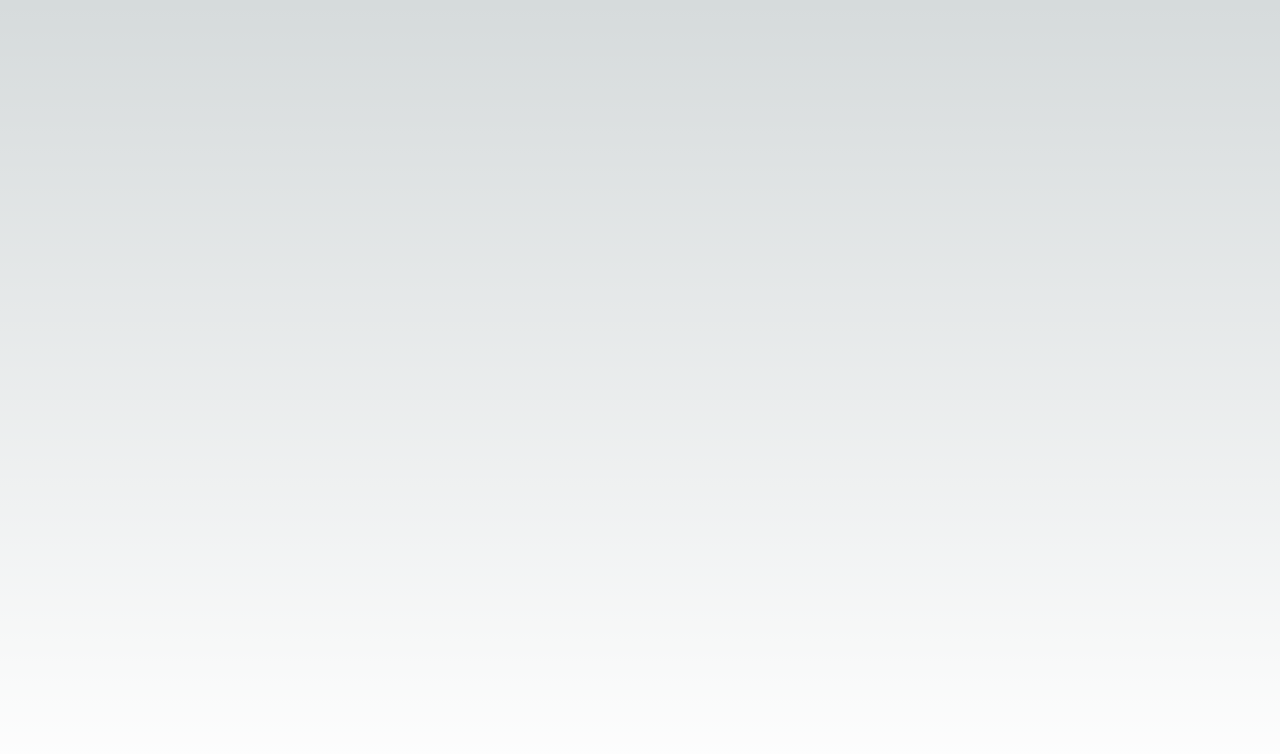
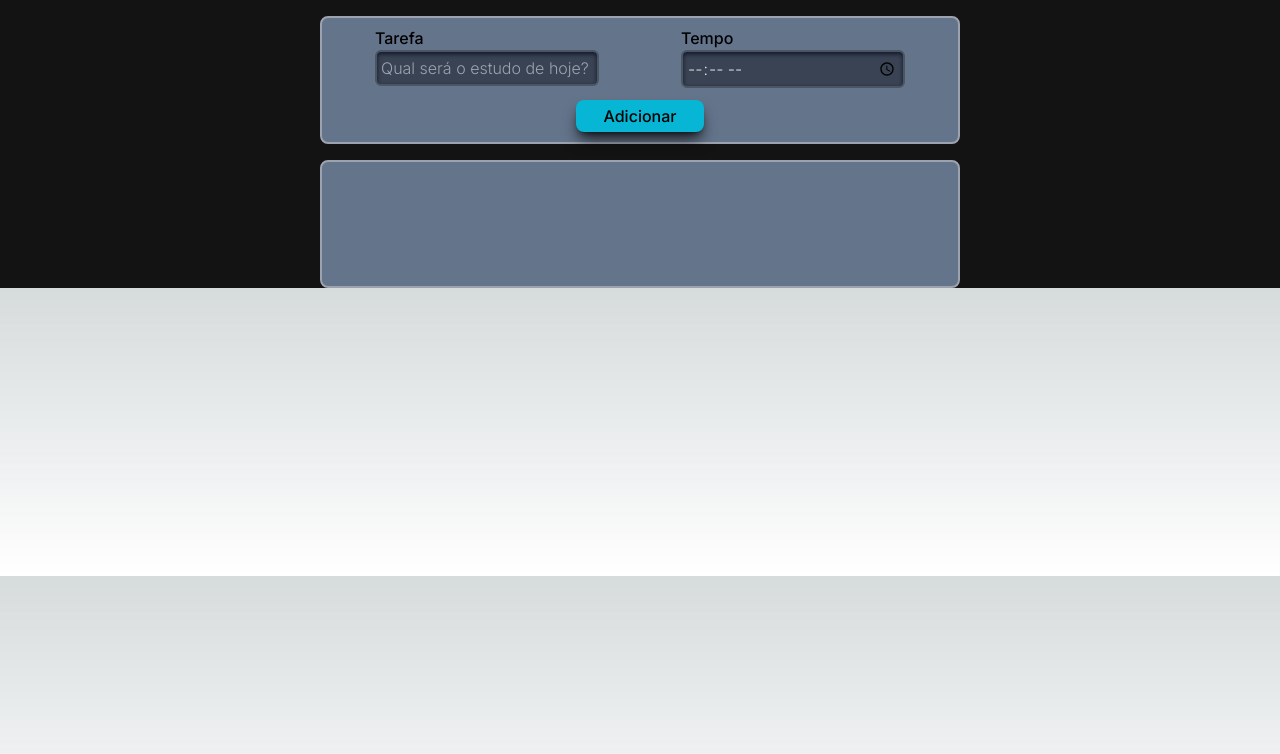
Before and after one commit to Mussesan/task-list-react, a Next.js app: page / in a window 1280 px wide. Shown: the top 754 px of the page. Built offline with nearby package versions, Linux system fonts and the light colour scheme.

Commit message:
feature: form de inputs e submit button

```diff
--- a/src/app/page.tsx
+++ b/src/app/page.tsx
@@ -1,9 +1,50 @@
-import Image from 'next/image'
+import TimeInput from "@/components/TimeInput"
+import Inputlabel from "@/components/Inputlabel"
+import ComomBtn from "@/components/ComomBtn"
 
 export default function Home() {
-  return (
-    <main className="flex min-h-screen flex-col items-center justify-between p-24">
 
-    </main>
+  let systemTime = new Date()
+  let userTime:number = 600
+  let systemHours = userTime /60
+
+  return (<>
+
+    <div className="pt-4 bg-[#131313]">
+      <div className={`sm:w-[50%] xs:w-64 h-50 md:h-32 bg-slate-500 rounded-lg
+      border-gray-400 border-2
+        px-3 py-2 mx-auto
+      `}>
+        <div className="md:flex justify-around font-medium md:t-1">
+          <div>
+            <h3 className="">Tarefa</h3>
+            <Inputlabel />
+          </div>
+
+          <div className="">
+            <h3 className="">Tempo</h3>
+            <TimeInput />
+          </div>
+        </div>
+        <div className={`mx-auto xs:h-auto md:h-auto
+          flex justify-center items-center
+        `}>
+          <ComomBtn>Adicionar</ComomBtn>
+        </div>
+
+      </div>
+    </div>
+    {/* teste */}
+
+    <div className="pt-4 bg-[#131313]">
+      <div className={`sm:w-[50%] xs:w-64 h-50 md:h-32 bg-slate-500 rounded-lg
+      border-gray-400 border-2
+        px-3 py-2 mx-auto
+      `}>
+
+      </div>
+    </div>
+
+  </>
   )
 }
--- /dev/null
+++ b/src/components/ComomBtn.tsx
@@ -0,0 +1,9 @@
+export default function ComomBtn(props: any){
+
+    return (<>
+        <button className={`w-[8rem] h-[2rem]
+           bg-cyan-500 rounded-lg text-black font-medium
+           shadow-lg shadow-black/75
+        `}>{props.children}</button>
+    </>)
+}
--- /dev/null
+++ b/src/components/Inputlabel.tsx
@@ -0,0 +1,12 @@
+export default function Inputlabel(){
+
+    return (
+        <>
+            <input type="text" className={`
+                rounded-md border-2 border-gray-600 shadow-slate-900 shadow-inner
+                bg-gray-700/95 text-gray-100/95 font-light w-56
+                mb-3 p-1
+            `} placeholder="Qual será o estudo de hoje?" />
+        </>
+    )
+}
--- /dev/null
+++ b/src/components/TimeInput.tsx
@@ -0,0 +1,10 @@
+export default function TimeInput(){
+
+    return (<>
+            <input type="time" className={`
+            rounded-md border-2 border-gray-600 shadow-slate-900 shadow-inner
+            bg-gray-700/95 text-gray-100/95 font-light w-56
+            mb-3 p-1
+        `} placeholder="Qual será o estudo de hoje?" />
+    </>)
+}
--- a/tailwind.config.js
+++ b/tailwind.config.js
@@ -12,7 +12,27 @@ module.exports = {
         'gradient-conic':
           'conic-gradient(from 180deg at 50% 50%, var(--tw-gradient-stops))',
       },
+      screens: {
+        'xs' : '399px',
+        // => @media (min-width: 399px) { ... }
+
+        'sm': '640px',
+        // => @media (min-width: 640px) { ... }
+
+        'md': '768px',
+        // => @media (min-width: 768px) { ... }
+
+        'lg': '1024px',
+        // => @media (min-width: 1024px) { ... }
+
+        'xl': '1280px',
+        // => @media (min-width: 1280px) { ... }
+
+        '2xl': '1536px',
+        // => @media (min-width: 1536px) { ... }
+      },
     },
   },
   plugins: [],
+
 }
```
